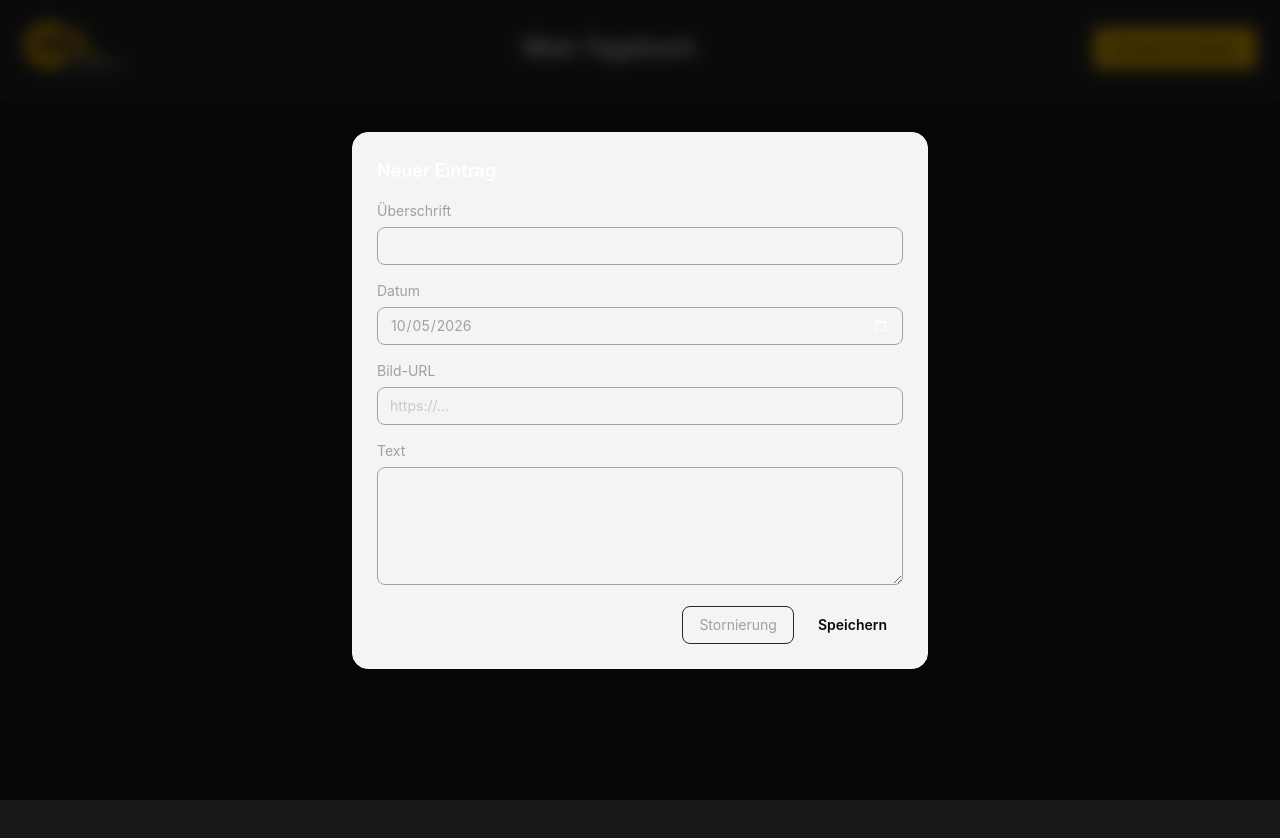
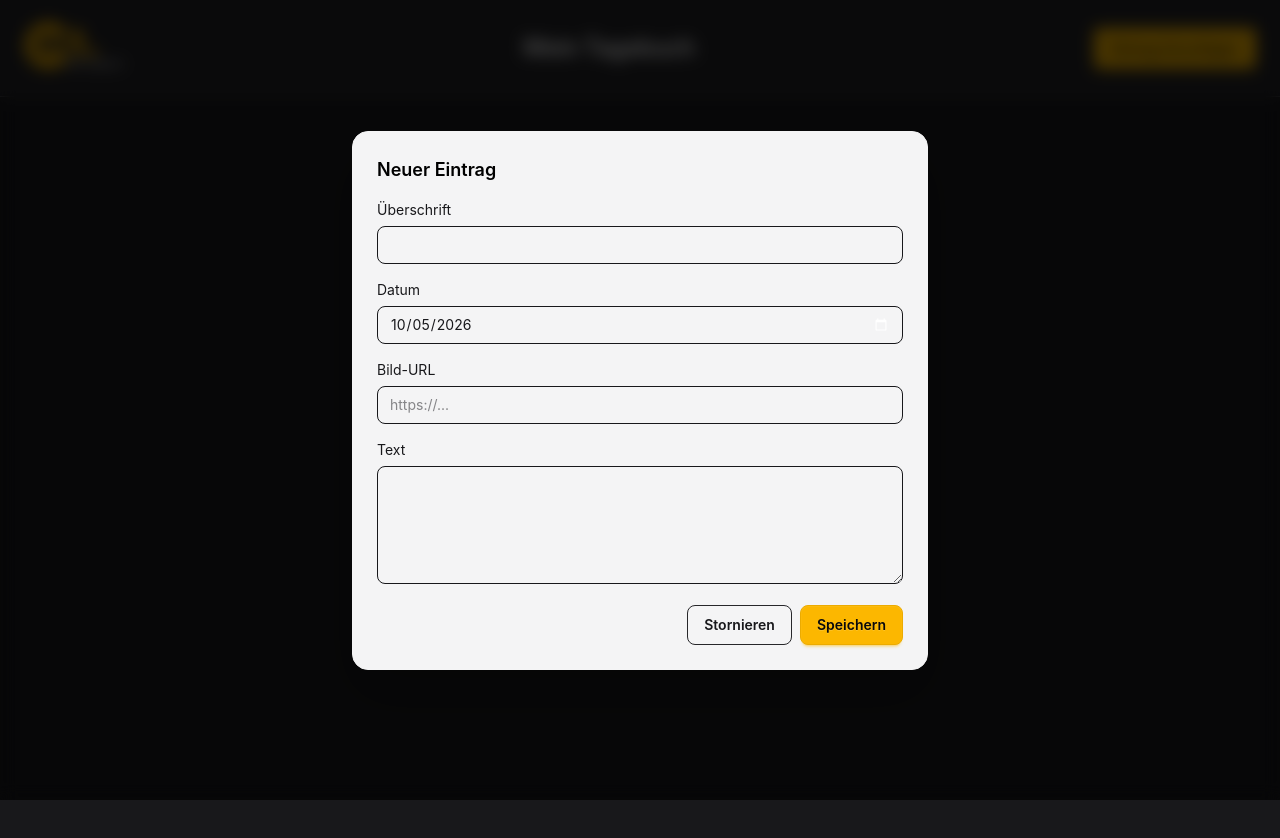
Before and after one commit to Dmytro-Popov/Personal-Diary, a React (Vite) app: page / in a window 1280 px wide. Both pictures are taken after a click on the button "Eintrag hinzufügen". Shown: the top 838 px of the page. Built offline with nearby package versions, Linux system fonts and the light colour scheme.

Commit message:
update modal window

```diff
--- a/src/components/EntryForm.jsx
+++ b/src/components/EntryForm.jsx
@@ -30,9 +30,9 @@ const EntryForm = ({ onSubmit, onCancel }) => {
 
   return (
     <form onSubmit={handleSubmit} className="space-y-4 p-6">
-      <h2 className="text-lg font-semibold">Neuer Eintrag</h2>
+      <h2 className="text-lg font-semibold text-black">Neuer Eintrag</h2>
 
-      <label className="block text-sm text-zinc-400">
+      <label className="block text-sm text-zinc-900">
         Überschrift
         <input
           className={`${inputClass} mt-1.5`}
@@ -41,7 +41,7 @@ const EntryForm = ({ onSubmit, onCancel }) => {
         />
       </label>
 
-      <label className="block text-sm text-zinc-400">
+      <label className="block text-sm text-zinc-900">
         Datum
         <input
           type="date"
@@ -51,7 +51,7 @@ const EntryForm = ({ onSubmit, onCancel }) => {
         />
       </label>
 
-      <label className="block text-sm text-zinc-400">
+      <label className="block text-sm text-zinc-900">
         Bild-URL{' '}
         <input
           className={`${inputClass} mt-1.5`}
@@ -61,7 +61,7 @@ const EntryForm = ({ onSubmit, onCancel }) => {
         />
       </label>
 
-      <label className="block text-sm text-zinc-400">
+      <label className="block text-sm text-zinc-900">
         Text
         <textarea
           rows={5}
@@ -77,18 +77,17 @@ const EntryForm = ({ onSubmit, onCancel }) => {
         <button
           type="button"
           onClick={onCancel}
-          className="rounded-lg border border-zinc-800 px-4 py-2 text-sm text-zinc-400 hover:text-amber-400"
+          className="rounded-lg border border-zinc-800 px-4 py-2 text-sm text-zinc-900 btn btn-outline btn-error"
         >
-          Stornierung
+          Stornieren
         </button>
 
         <button
           type="submit"
-          className="rounded-lg  px-4 py-2 text-sm font-semibold text-zinc-950 hover:bg-amber-400"
+          className="rounded-lg  px-4 py-2 text-sm font-semibold text-zinc-950 btn btn-warning"
         >
           Speichern
         </button>
-
       </div>
     </form>
   )
--- a/src/components/Modal.jsx
+++ b/src/components/Modal.jsx
@@ -18,7 +18,6 @@ const Modal = ({ onClose, children }) => {
   return (
     <div
       className="fixed inset-0 z-50 flex items-center justify-center bg-black/70 p-4 backdrop-blur-sm"
-      onClick={(e) => e.target === e.currentTarget && onClose()}
     >
       <div className="max-h-[90vh] w-full max-w-xl overflow-auto rounded-2xl border border-zinc-100 bg-zinc-100 shadow-2xl">
         {children}
```
